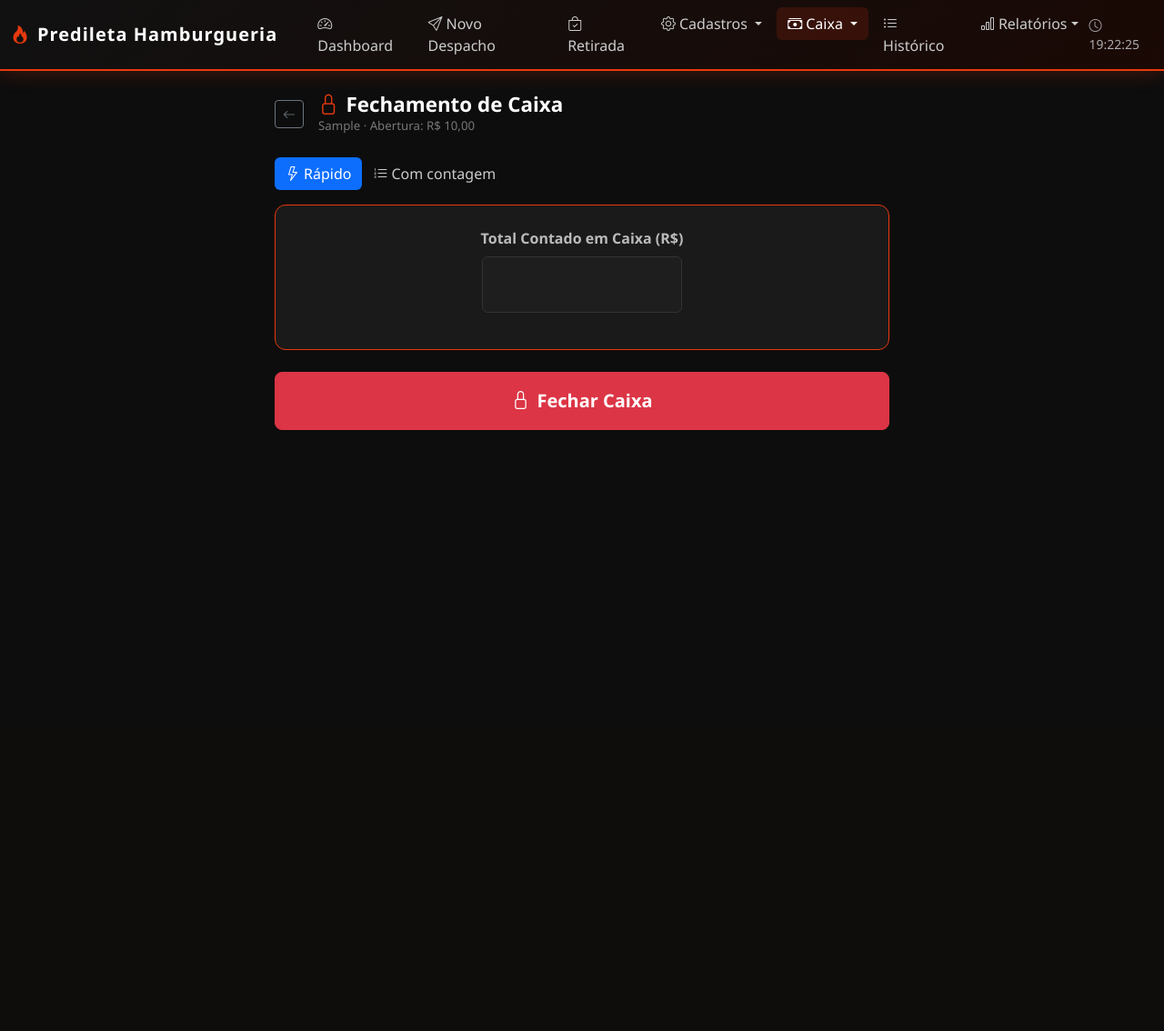
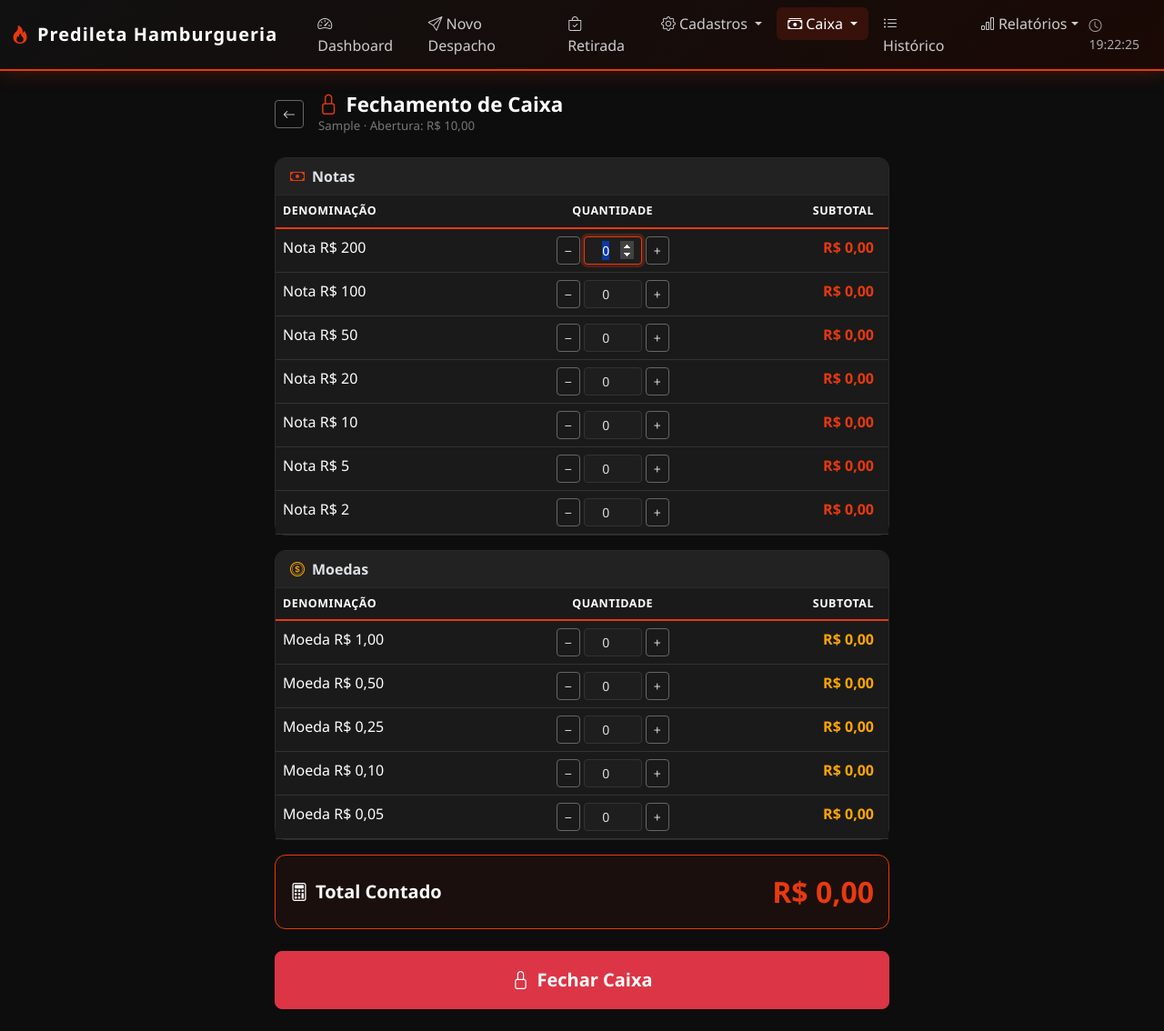
Before and after one commit to vsangali1204/LanchoneteControl, a Django app: page /caixa/1/fechar/ in a window 1280 px wide. Shown: the whole page at 91% size. Before the commit the page ends 473 px from the top, so only its background shows below. Run offline with Django 4.2, Linux system fonts and the light colour scheme; tables that the repository leaves empty hold one stand-in row (values such as "Sample post").

Commit message:
Algumas melhorias

```diff
--- a/caixa/models.py
+++ b/caixa/models.py
@@ -42,7 +42,7 @@
     ('moeda_25', 'Moeda R$ 0,25', 0.25),
     ('moeda_10', 'Moeda R$ 0,10', 0.10),
     ('moeda_5', 'Moeda R$ 0,05', 0.05),
-    ('moeda_1', 'Moeda R$ 0,01', 0.01),
+    # ('moeda_1', 'Moeda R$ 0,01', 0.01),
 ]
 
 DENOMINACAO_CHOICES = [(d[0], d[1]) for d in DENOMINACOES]
--- a/templates/caixa/fechamento.html
+++ b/templates/caixa/fechamento.html
@@ -3,7 +3,103 @@
 {% block title %}Fechar Caixa{% endblock %}
 {% block nav_caixa %}active{% endblock %}
 {% block content %}
+<style>
+    /* ----------- VISUAL GERAL ----------- */
+    body { color: #e9e9e9 !important; }
+    .page-title { color: #fff; font-weight: 700; }
+    .page-subtitle { color: #c5c5c5; }
+
+    /* ----------- CARDS ----------- */
+    .stat-card {
+        background:#1f1f1f;
+        border:1px solid #2b2b2b;
+        padding:20px;
+        border-radius:12px;
+        box-shadow:0 0 12px rgba(0,0,0,0.3);
+    }
+    .stat-label {
+        font-size:.85rem;
+        text-transform:uppercase;
+        color:#b3b3b3;
+        margin-bottom:6px;
+        letter-spacing:.5px;
+    }
+    .stat-value {
+        font-size:1.6rem;
+        font-weight:700;
+        color:#fff;
+    }
+    .stat-card.danger {
+        border-color:#b02a37;
+        box-shadow:0 0 12px rgba(176,42,55,.25);
+    }
+
+    /* ----------- TABELAS ----------- */
+    table thead th {
+        background:#262626 !important;
+        color:#fff !important;
+        font-weight:700;
+        border-bottom:2px solid #333 !important;
+    }
+    table tbody tr {
+        background:#1a1a1a !important;
+        color:#e9e9e9 !important;
+    }
+    table tbody tr:hover {
+        background:#242424 !important;
+    }
+    table td, table th {
+        border-color:#333 !important;
+    }
+
+    /* Cores de marcação */
+    .table-danger { background-color: rgba(220,53,69,.18) !important; }
+    .table-success { background-color: rgba(40,167,69,.18) !important; }
+
+    /* ----------- ALERTAS ----------- */
+    .alert {
+        border-radius:10px;
+        padding:14px 18px;
+        font-size:1rem;
+        background:#242424;
+        border:1px solid #333;
+        color:#e9e9e9;
+    }
+    .alert-success {
+        border-color:#1e7e34 !important;
+        background:rgba(40,167,69,.18) !important;
+        color:#7bffb1 !important;
+    }
+    .alert-warning {
+        border-color:#b88b00 !important;
+        background:rgba(255,193,7,.18) !important;
+        color:#ffe58b !important;
+    }
+    .alert-danger {
+        border-color:#b02a37 !important;
+        background:rgba(220,53,69,.18) !important;
+        color:#ff9b9b !important;
+    }
+
+    /* ----------- BOTÕES ----------- */
+    .btn-outline-secondary {
+        color:#dcdcdc !important;
+        border-color:#666 !important;
+    }
+    .btn-outline-secondary:hover {
+        background:#333 !important;
+    }
+
+    /* Impressão mais clara */
+    @media print {
+        body { background:#fff !important; color:#000 !important; }
+        table tbody tr { background:#fff !important; color:#000 !important; }
+        table thead th { background:#eaeaea !important; color:#000 !important; }
+        .stat-card { background:#fff !important; color:#000 !important; }
+    }
+</style>
 <div class="container py-4" style="max-width:700px">
+
   <div class="d-flex align-items-center gap-3 mb-4">
     <a href="{% url 'caixa:detalhe' caixa.pk %}" class="btn btn-sm btn-outline-secondary">
       <i class="bi bi-arrow-left"></i>
@@ -18,41 +114,16 @@
     </div>
   </div>
 
-  <ul class="nav nav-pills mb-3">
-    <li class="nav-item">
-      <button class="nav-link active" id="tab-simples" type="button" onclick="setModo('simples')">
-        <i class="bi bi-lightning me-1"></i>Rápido
-      </button>
-    </li>
-    <li class="nav-item">
-      <button class="nav-link" id="tab-detalhado" type="button" onclick="setModo('detalhado')">
-        <i class="bi bi-list-ol me-1"></i>Com contagem
-      </button>
-    </li>
-  </ul>
-
   <form method="post">
     {% csrf_token %}
-    <input type="hidden" name="modo" id="modoInput" value="simples">
+    <input type="hidden" name="modo" value="detalhado">
 
-    <!-- Modo SIMPLES -->
-    <div id="painelSimples">
-      <div class="card mb-4" style="border-color:var(--verm)">
-        <div class="card-body py-4 text-center">
-          <label class="form-label fw-bold fs-6">Total Contado em Caixa (R$)</label>
-          <input type="number" name="valor_final" value="{{ caixa.total_abertura|floatformat:2 }}" min="0" step="0.01"
-                 class="form-control bg-dark text-light border-secondary text-center fw-bold"
-                 style="font-size:2rem;max-width:220px;margin:0 auto" id="valorFinalInput"
-                 oninput="atualizarDiff()">
-          <div class="mt-3" id="diffSimples" style="font-size:1rem;font-weight:600"></div>
-        </div>
-      </div>
+    <!-- NOTAS -->
+    <div class="card mb-3">
+      <div class="card-header">
+        <i class="bi bi-cash me-2" style="color:var(--verm)"></i><strong>Notas</strong>
       </div>
 
-    <!-- Modo DETALHADO -->
-    <div id="painelDetalhado" style="display:none">
-      <div class="card mb-3">
-        <div class="card-header"><i class="bi bi-cash me-2" style="color:var(--verm)"></i><strong>Notas</strong></div>
       <div class="card-body p-0">
         <table class="table table-hover mb-0" style="table-layout:fixed">
           <thead>
@@ -68,12 +139,19 @@
               <td><span class="fw-medium text-white">{{ label }}</span></td>
               <td>
                 <div class="d-flex align-items-center justify-content-center gap-1">
-                    <button type="button" class="btn btn-sm btn-outline-secondary px-2 btn-dec" data-target="in_{{ cod }}">−</button>
-                    <input type="number" name="qtd_{{ cod }}" value="{{ abertura_qtd|get_default:cod }}" min="0"
-                           class="form-control form-control-sm text-center denom-qtd"
+                  <button type="button" class="btn btn-sm btn-outline-secondary px-2 btn-dec"
+                    data-target="in_{{ cod }}">−</button>
+
+                  <input type="number" name="qtd_{{ cod }}"
+                         value="0"
+                         min="0"
+                         class="form-control form-control-sm text-center denom-qtd qtd-field"
                          style="width:64px;background:#1e1e1e;border-color:#333;color:#fff"
-                           data-centavos="{{ valor|floatformat:2 }}" id="in_{{ cod }}">
-                    <button type="button" class="btn btn-sm btn-outline-secondary px-2 btn-inc" data-target="in_{{ cod }}">+</button>
+                         data-centavos="{{ valor|floatformat:2 }}"
+                         id="in_{{ cod }}">
+
+                  <button type="button" class="btn btn-sm btn-outline-secondary px-2 btn-inc"
+                    data-target="in_{{ cod }}">+</button>
                 </div>
               </td>
               <td class="text-end pe-3 fw-bold" style="color:var(--verm)" id="sub_{{ cod }}">R$ 0,00</td>
@@ -83,8 +161,13 @@
         </table>
       </div>
     </div>
+
+    <!-- MOEDAS -->
     <div class="card mb-3">
-        <div class="card-header"><i class="bi bi-coin me-2" style="color:#ffa500"></i><strong>Moedas</strong></div>
+      <div class="card-header">
+        <i class="bi bi-coin me-2" style="color:#ffa500"></i><strong>Moedas</strong>
+      </div>
+
       <div class="card-body p-0">
         <table class="table table-hover mb-0" style="table-layout:fixed">
           <thead>
@@ -100,12 +183,17 @@
               <td><span class="fw-medium text-white">{{ label }}</span></td>
               <td>
                 <div class="d-flex align-items-center justify-content-center gap-1">
-                    <button type="button" class="btn btn-sm btn-outline-secondary px-2 btn-dec" data-target="in_{{ cod }}">−</button>
+                  <button type="button" class="btn btn-sm btn-outline-secondary px-2 btn-dec"
+                    data-target="in_{{ cod }}">−</button>
+
                   <input type="number" name="qtd_{{ cod }}" value="0" min="0"
-                           class="form-control form-control-sm text-center denom-qtd"
+                         class="form-control form-control-sm text-center denom-qtd qtd-field"
                          style="width:64px;background:#1e1e1e;border-color:#333;color:#fff"
-                           data-centavos="{{ valor|floatformat:2 }}" id="in_{{ cod }}">
-                    <button type="button" class="btn btn-sm btn-outline-secondary px-2 btn-inc" data-target="in_{{ cod }}">+</button>
+                         data-centavos="{{ valor|floatformat:2 }}"
+                         id="in_{{ cod }}">
+
+                  <button type="button" class="btn btn-sm btn-outline-secondary px-2 btn-inc"
+                    data-target="in_{{ cod }}">+</button>
                 </div>
               </td>
               <td class="text-end pe-3 fw-bold" style="color:#ffa500" id="sub_{{ cod }}">R$ 0,00</td>
@@ -115,11 +203,14 @@
         </table>
       </div>
     </div>
+
+    <!-- TOTAL -->
     <div class="card mb-4" style="border-color:var(--verm);background:rgba(232,57,14,.06)">
       <div class="card-body d-flex justify-content-between align-items-center py-3">
-          <span class="fs-5 fw-bold text-white"><i class="bi bi-calculator me-2"></i>Total Contado</span>
+        <span class="fs-5 fw-bold text-white">
+          <i class="bi bi-calculator me-2"></i>Total Contado
+        </span>
         <span class="fw-bold" style="font-size:2rem;color:var(--verm)" id="totalGeral">R$ 0,00</span>
-        </div>
       </div>
     </div>
 
@@ -127,54 +218,68 @@
       onclick="return confirm('Confirmar fechamento de caixa?')">
       <i class="bi bi-lock me-2"></i>Fechar Caixa
     </button>
+
   </form>
 </div>
 
 <script>
-var abertura = {{ caixa.total_abertura|floatformat:2 }};
-function setModo(modo) {
-  document.getElementById('modoInput').value = modo;
-  document.getElementById('painelSimples').style.display = modo === 'simples' ? '' : 'none';
-  document.getElementById('painelDetalhado').style.display = modo === 'detalhado' ? '' : 'none';
-  document.getElementById('tab-simples').classList.toggle('active', modo === 'simples');
-  document.getElementById('tab-detalhado').classList.toggle('active', modo === 'detalhado');
+function parseCentavos(v) {
+  return parseFloat(String(v).replace(",", ".")) || 0;
 }
-function fmt(v) { return 'R$ ' + v.toFixed(2).replace('.', ','); }
-function atualizarDiff() {
-  const final = parseFloat(document.getElementById('valorFinalInput').value) || 0;
-  const diff = final - abertura;
-  const el = document.getElementById('diffSimples');
-  if (el) {
-    const cor = diff >= 0 ? '#5cb85c' : '#e8390e';
-    const sinal = diff >= 0 ? '+' : '';
-    el.style.color = cor;
-    el.textContent = 'Diferença: ' + sinal + fmt(diff) + ' em relação à abertura';
-  }
+function fmt(v) {
+  return 'R$ ' + v.toFixed(2).replace('.', ',');
 }
 function recalc() {
   let total = 0;
-  document.querySelectorAll('.denom-qtd').forEach(function(inp) {
+  document.querySelectorAll('.denom-qtd').forEach(inp => {
     const qtd = parseInt(inp.value) || 0;
-    const val = parseFloat(String(inp.dataset.centavos || '0').replace(',', '.')) || 0;
+    const val = parseCentavos(inp.dataset.centavos);
     const sub = qtd * val;
     total += sub;
-    const cod = inp.id.replace('in_', '');
-    const el = document.getElementById('sub_' + cod);
-    if (el) el.textContent = fmt(sub);
+    const cod = inp.id.replace("in_", "");
+    document.getElementById("sub_" + cod).textContent = fmt(sub);
   });
-  const tg = document.getElementById('totalGeral');
-  if (tg) tg.textContent = fmt(total);
+  document.getElementById("totalGeral").textContent = fmt(total);
 }
-document.querySelectorAll('.denom-qtd').forEach(inp => inp.addEventListener('input', recalc));
-document.querySelectorAll('.btn-inc').forEach(btn => btn.addEventListener('click', function() {
+
+// Eventos
+document.querySelectorAll('.btn-inc').forEach(btn => {
+  btn.addEventListener('click', () => {
     const inp = document.getElementById(btn.dataset.target);
-  inp.value = (parseInt(inp.value) || 0) + 1; recalc();
-}));
-document.querySelectorAll('.btn-dec').forEach(btn => btn.addEventListener('click', function() {
+    inp.value = (parseInt(inp.value) || 0) + 1;
+    recalc();
+  });
+});
+document.querySelectorAll('.btn-dec').forEach(btn => {
+  btn.addEventListener('click', () => {
     const inp = document.getElementById(btn.dataset.target);
-  inp.value = Math.max(0, (parseInt(inp.value) || 0) - 1); recalc();
-}));
+    inp.value = Math.max(0, (parseInt(inp.value) || 0) - 1);
     recalc();
-atualizarDiff();
+  });
+});
+document.querySelectorAll('.denom-qtd').forEach(inp => {
+  inp.addEventListener('input', recalc);
+});
+
+// Foca no primeiro campo
+const campos = Array.from(document.querySelectorAll('.qtd-field'));
+if (campos.length) {
+  campos[0].focus();
+  campos[0].select();
+}
+
+// Tab navega automaticamente
+campos.forEach((inp, i) => {
+  inp.addEventListener('keydown', e => {
+    if (e.key === "Enter" || (e.key === "Tab" && !e.shiftKey)) {
+      e.preventDefault();
+      const next = campos[i + 1];
+      if (next) { next.focus(); next.select(); }
+      else document.querySelector('button[type="submit"]').focus();
+    }
+  });
+});
+
+recalc();
 </script>
 {% endblock %}
```
Also changed, not shown: templates/entregas/despacho_lancar.html (+133 -105 lines), caixa/migrations/0002_alter_contacaixa_denominacao.py (added). Lines whose indentation alone changed are shown as unchanged.
